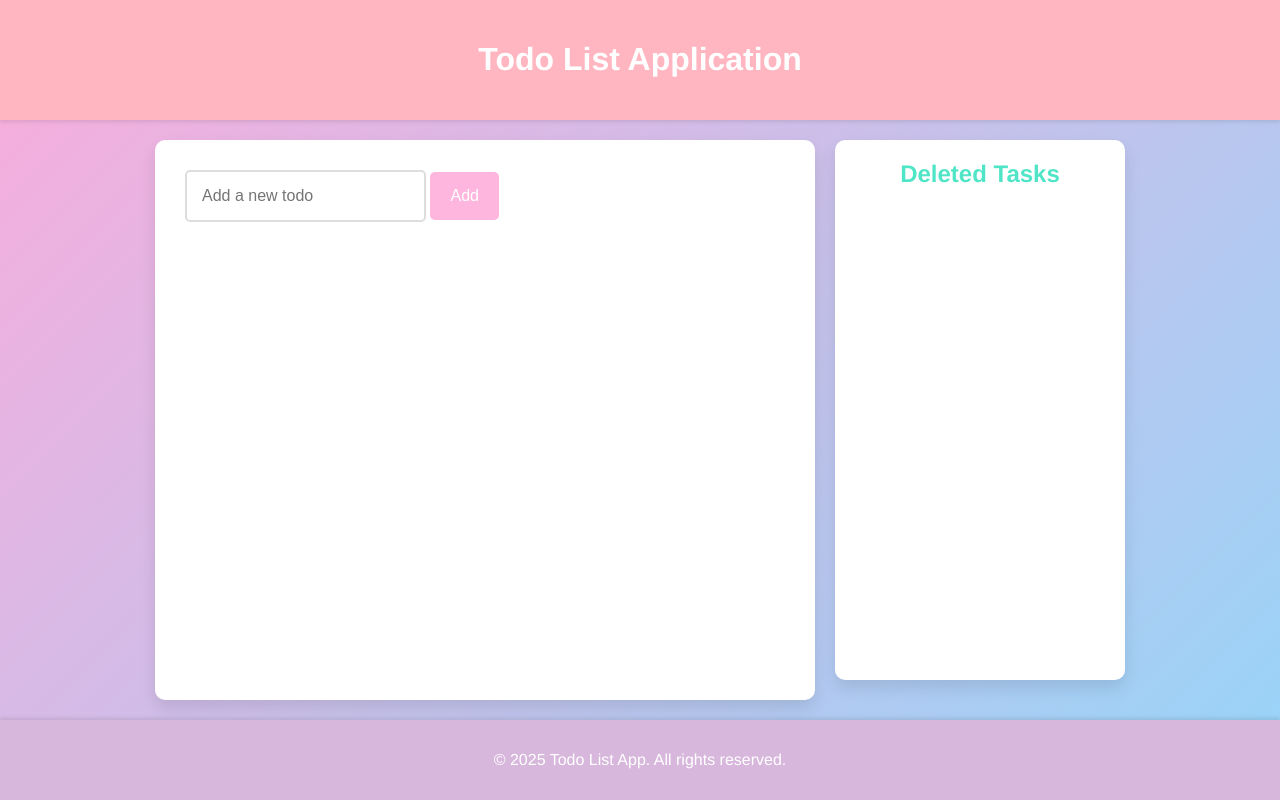
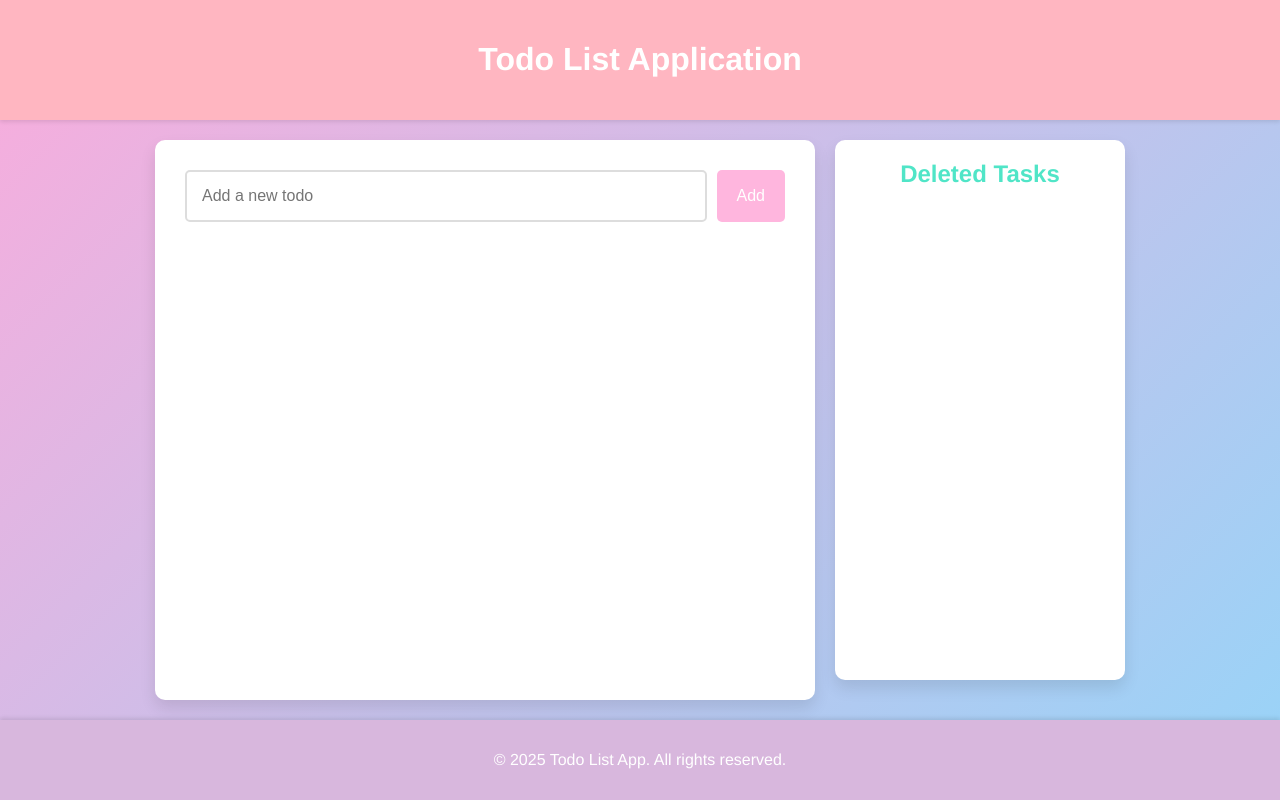
Before and after one commit to shrfa/TODO-APP, a Flask app: page / in a window 1280 px wide. Run offline with Flask 3, Linux system fonts and the light colour scheme; data that the repository does not hold is empty.

Commit message:
fifth commit

```diff
--- a/static/css/style.css
+++ b/static/css/style.css
@@ -9,6 +9,8 @@ html, body {
     background: linear-gradient(135deg, #faacdc, #97d4f8);
     display: flex;
     flex-direction: column;
+    min-height: 100vh;
+    margin: 0;
 }
 
 header {
@@ -88,8 +90,13 @@ header {
 }
 
 .input-container {
+    margin-bottom: 20px;
+}
+
+.input-container form {
     display: flex;
     gap: 10px;
+    width: 100%;
 }
 
 input[type="text"] {
@@ -100,6 +107,8 @@ input[type="text"] {
     border-radius: 5px;
     outline: none;
     transition: border-color 0.3s;
+    min-width: 300px;
+    width: 100%;
 }
 
 input[type="text"]:focus {
@@ -115,6 +124,7 @@ button {
     border-radius: 5px;
     cursor: pointer;
     transition: background 0.3s;
+    white-space: nowrap;
 }
 
 button:hover {
```
